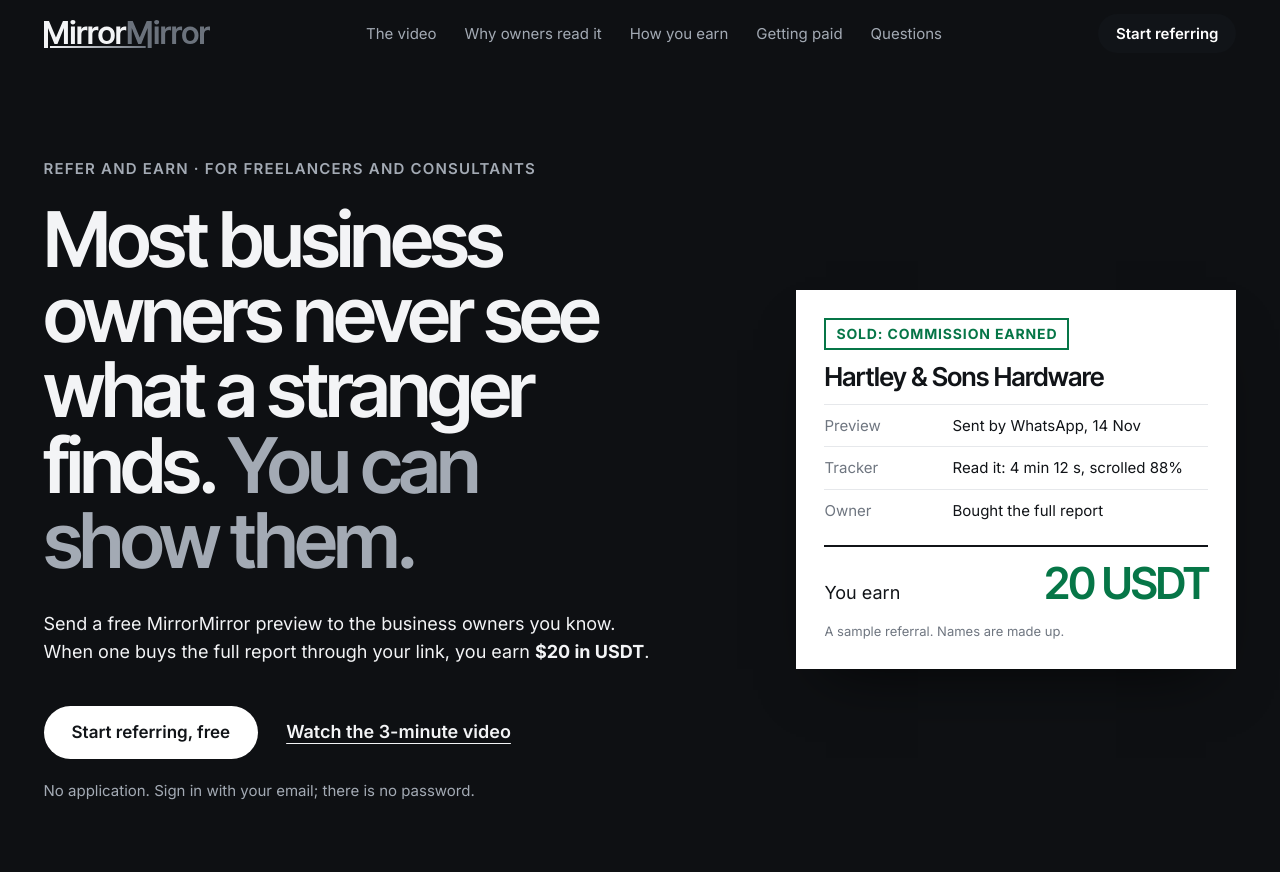
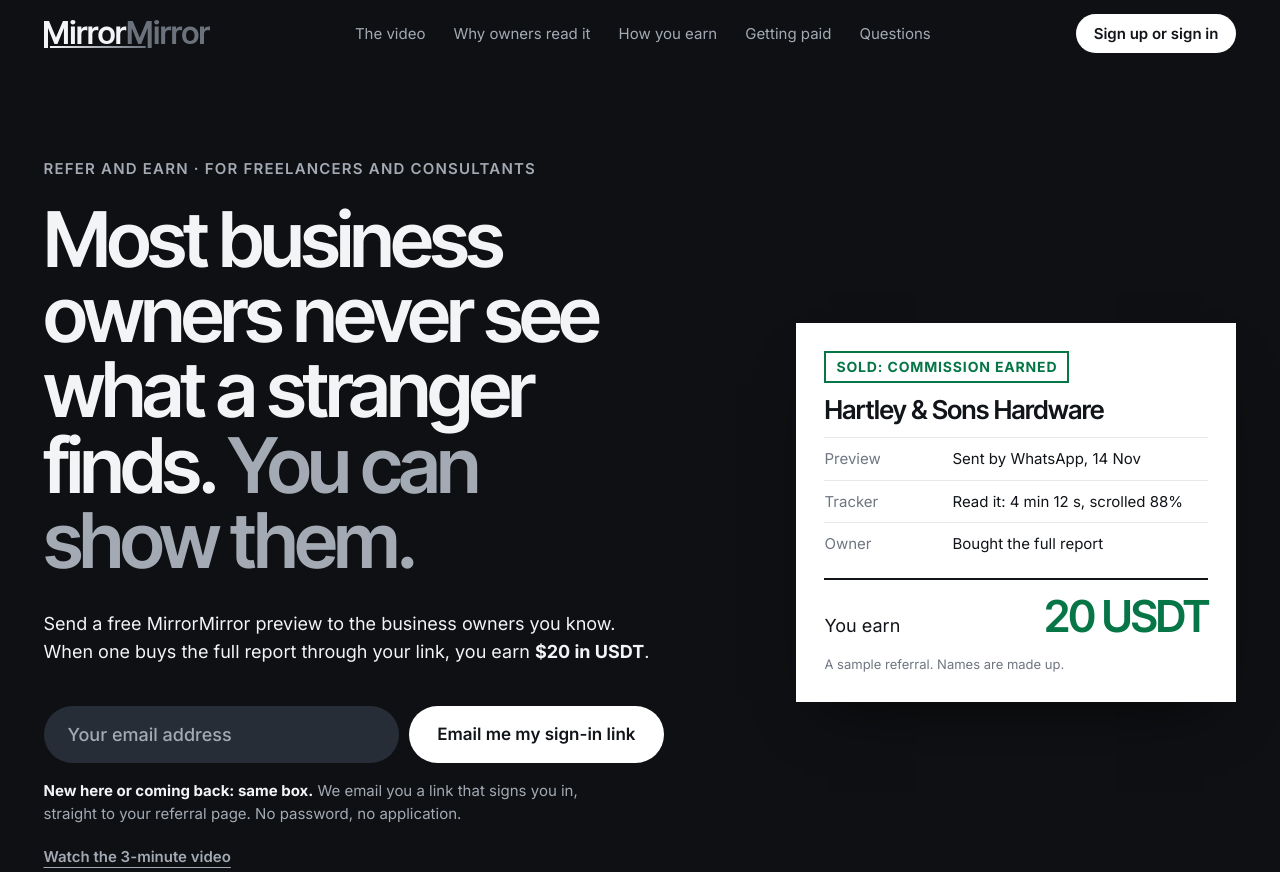
Before and after one commit to Zhihong0321/mirror-front, a plain HTML site: page site/refer.html in a window 1280 px wide. Shown: the top 872 px of the page. Drawn offline with Linux system fonts and the light colour scheme.

Commit message:
Refer page: sign up or sign in right on the page (email box sends the magic link)
The hero and the last section now carry an email box that posts to /login with next=/account/referrals (plus
?src= from the campaign link), so a freelancer gets the sign-in link without leaving the page. New and returning
people use the same box. The nav button jumps to it. Test: the whole flow from the box to the referral page.

Co-Authored-By: Claude Opus 5.5 <noreply@anthropic.com>

```diff
--- a/site/refer.html
+++ b/site/refer.html
@@ -57,6 +57,14 @@ section { padding:clamp(88px,10vw,160px) var(--gut); position:relative; }
 .acts { margin-top:40px; display:flex; flex-wrap:wrap; gap:14px 28px; align-items:center; }
 .acts .link { color:var(--on-dark); }
 .fine-dk { margin-top:20px; font-size:var(--t5); color:var(--on-dark-2); }
+/* Sign up or sign in: one email box, the site's magic link (POST /login). */
+.join { margin-top:40px; display:flex; flex-wrap:wrap; gap:10px; max-width:620px; }
+.join input[type=email] { flex:1 1 280px; min-width:0; font:500 18px/1 var(--body); padding:18px 24px; border-radius:999px; border:0; background:var(--dark3); color:#fff; }
+.join input[type=email]::placeholder { color:var(--on-dark-2); }
+.join .btn { flex:none; }
+.join-note { margin-top:16px; font-size:var(--t5); color:var(--on-dark-2); max-width:36em; }
+.join-note b { color:var(--on-dark); }
+.vh { position:absolute; width:1px; height:1px; overflow:hidden; clip:rect(0 0 0 0); }
 
 /* The sample file card: one referral, start to finish (same part as the home page's file card) */
 .file { background:var(--paper); color:var(--ink); padding:28px; display:grid; gap:14px; box-shadow:0 30px 60px -30px rgba(0,0,0,.7); max-width:440px; justify-self:end; width:100%; }
@@ -177,7 +185,7 @@ footer .credits { margin-top:28px; max-width:72ch; }
     <a href="#paid">Getting paid</a>
     <a href="#questions">Questions</a>
   </nav>
-  <a class="btn" href="/login?next=/account/referrals" data-start>Start referring</a>
+  <a class="btn light" href="#join">Sign up or sign in</a>
 </header>
 
 <main id="top">
@@ -188,11 +196,16 @@ footer .credits { margin-top:28px; max-width:72ch; }
     <p class="eyebrow rv">Refer and earn · for freelancers and consultants</p>
     <h1 id="h1" class="rv" style="--d:60ms">Most business owners never see what a stranger finds. <span class="g">You can show them.</span></h1>
     <p class="lead rv" style="--d:120ms">Send a free MirrorMirror preview to the business owners you know. When one buys the full report through your link, you earn <b>$20 in USDT</b>.</p>
-    <div class="acts rv" style="--d:180ms">
-      <a class="btn" href="/login?next=/account/referrals" data-start>Start referring, free</a>
-      <a class="link" href="#video">Watch the 3-minute video</a>
+    <div class="rv" style="--d:180ms" id="join">
+    <form class="join" method="post" action="/login" data-join>
+      <input type="hidden" name="next" value="/account/referrals">
+      <label class="vh" for="em1">Your email</label>
+      <input id="em1" type="email" name="email" placeholder="Your email address" autocomplete="email" required>
+      <button class="btn" type="submit">Email me my sign-in link</button>
+    </form>
     </div>
-    <p class="fine-dk rv" style="--d:220ms">No application. Sign in with your email; there is no password.</p>
+    <p class="join-note rv" style="--d:220ms"><b>New here or coming back: same box.</b> We email you a link that signs you in, straight to your referral page. No password, no application.</p>
+    <p class="fine-dk rv" style="--d:240ms"><a class="link" href="#video">Watch the 3-minute video</a></p>
   </div>
   <div class="file rv" style="--d:200ms" aria-label="A sample referral">
     <span class="stamp">Sold: commission earned</span>
@@ -309,10 +322,15 @@ footer .credits { margin-top:28px; max-width:72ch; }
 <!-- Last call -->
 <section class="cta dark" aria-labelledby="h-cta">
   <h2 id="h-cta" class="rv">Cash out your connections.</h2>
-  <div class="acts rv" style="--d:80ms">
-    <a class="btn" href="/login?next=/account/referrals" data-start>Start referring, free</a>
-    <a class="link" href="/">What is MirrorMirror?</a>
+  <div class="rv" style="--d:80ms">
+    <form class="join" method="post" action="/login" data-join>
+      <input type="hidden" name="next" value="/account/referrals">
+      <label class="vh" for="em2">Your email</label>
+      <input id="em2" type="email" name="email" placeholder="Your email address" autocomplete="email" required>
+      <button class="btn" type="submit">Email me my sign-in link</button>
+    </form>
   </div>
+  <p class="join-note rv" style="--d:120ms">Your email is your account: we send a sign-in link, every time. <a class="link" href="/">What is MirrorMirror?</a></p>
 </section>
 
 </main>
@@ -332,11 +350,11 @@ try {
   const io = new IntersectionObserver(es => es.forEach(e => { if (e.isIntersecting) { e.target.classList.add('in'); io.unobserve(e.target); } }), { rootMargin:'0px 0px -8% 0px' });
   document.querySelectorAll('.rv').forEach(el => io.observe(el));
 } catch (e) { document.querySelectorAll('.rv').forEach(el => el.classList.add('in')); }
-// Carry the campaign source (?src=fiverr) to sign-in, so it is visible in the visit log of the sign-in page too.
+// Carry the campaign source (?src=fiverr) to the page you land on after signing in, so it shows in the visit log.
 try {
   const src = new URLSearchParams(location.search).get('src');
-  if (src && /^[\w-]{1,40}$/.test(src)) document.querySelectorAll('[data-start]').forEach(a => { a.href = '/login?next=' + encodeURIComponent('/account/referrals') + '&src=' + encodeURIComponent(src); });
-} catch (e) { /* links stay as written */ }
+  if (src && /^[\w-]{1,40}$/.test(src)) document.querySelectorAll('[data-join] input[name=next]').forEach(i => { i.value = '/account/referrals?src=' + encodeURIComponent(src); });
+} catch (e) { /* the form still signs in, without the source */ }
 </script>
 </body>
 </html>
```
Also changed, not shown: server/test/app.test.js (+13 -1 lines).
